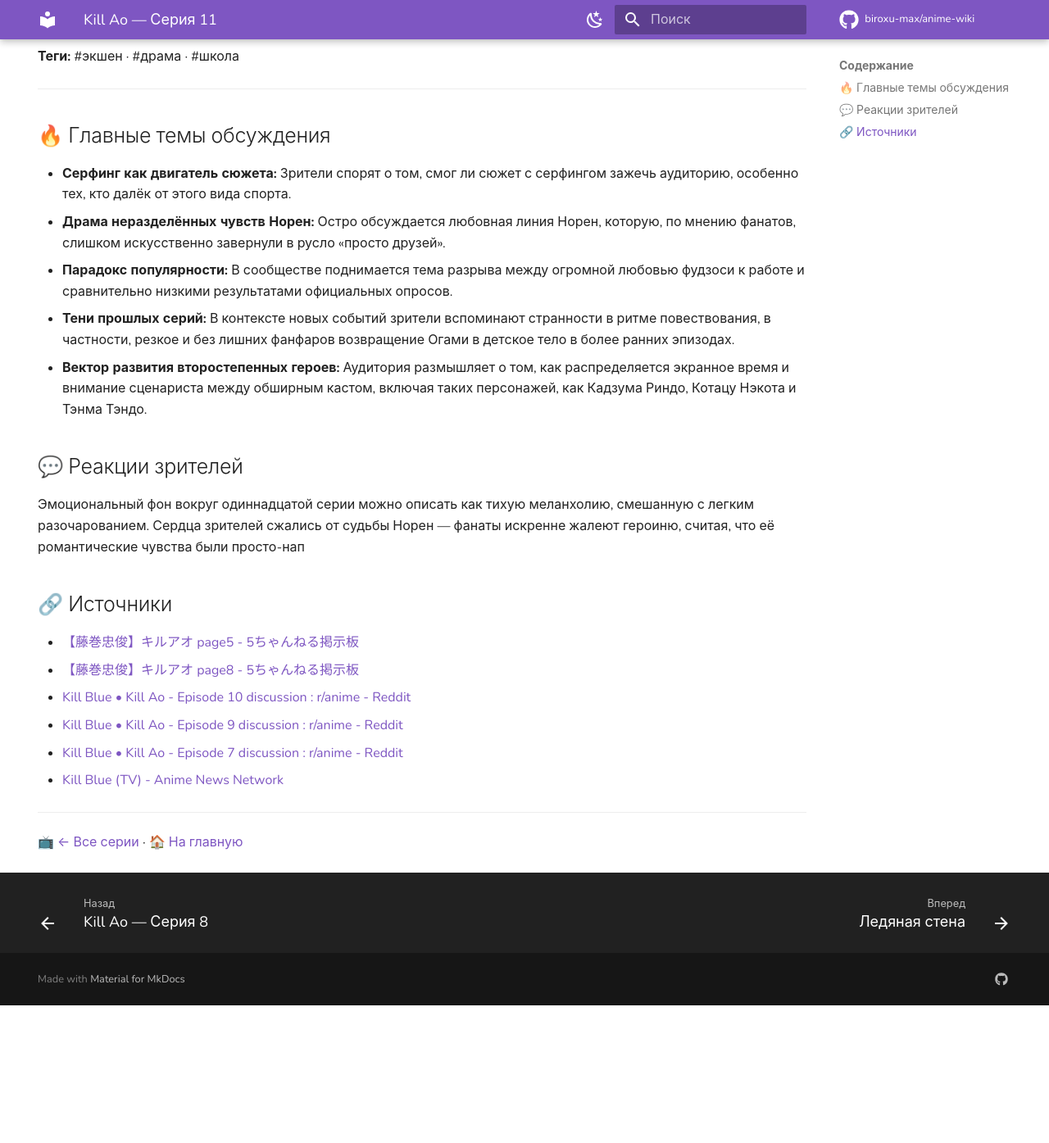
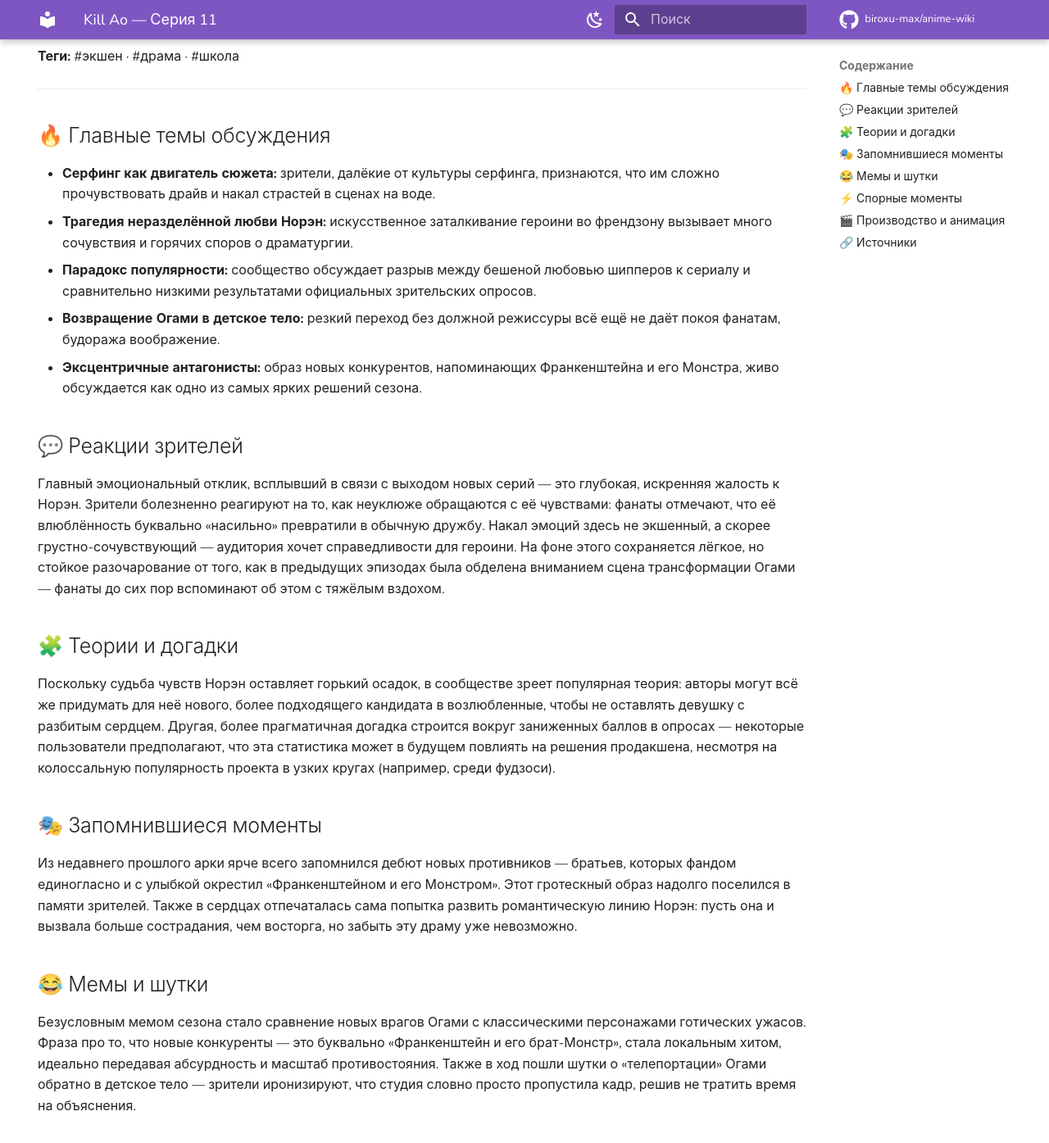
Before and after one commit to biroxu-max/anime-wiki, an MkDocs documentation site: the page built from docs/anime/kill-ao/ep-11.md, in a window 1280 px wide and 1400 px high, scrolled down 296 px. Shown: the top 1395 px of the window at 82% size. Built offline with MkDocs 1.6.1 and Material for MkDocs 9.7.7, drawn with Linux system fonts in a browser that asks for light colours; comment, search, counter and statistics services are not loaded; before the commit the page ends 1523 px from its top, so only the background shows below that; some of the changed text lies outside the part shown.

Commit message:
chore(wiki): +kill-ao ep11

```diff
--- a/docs/anime/kill-ao/ep-11.md
+++ b/docs/anime/kill-ao/ep-11.md
@@ -18,16 +18,29 @@ hide:
 ---
 
 ## 🔥 Главные темы обсуждения
-
-- **Серфинг как двигатель сюжета:** Зрители спорят о том, смог ли сюжет с серфингом зажечь аудиторию, особенно тех, кто далёк от этого вида спорта.
-- **Драма неразделённых чувств Норен:** Остро обсуждается любовная линия Норен, которую, по мнению фанатов, слишком искусственно завернули в русло «просто друзей».
-- **Парадокс популярности:** В сообществе поднимается тема разрыва между огромной любовью фудзоси к работе и сравнительно низкими результатами официальных опросов.
-- **Тени прошлых серий:** В контексте новых событий зрители вспоминают странности в ритме повествования, в частности, резкое и без лишних фанфаров возвращение Огами в детское тело в более ранних эпизодах.
-- **Вектор развития второстепенных героев:** Аудитория размышляет о том, как распределяется экранное время и внимание сценариста между обширным кастом, включая таких персонажей, как Кадзума Риндо, Котацу Нэкота и Тэнма Тэндо.
+- **Серфинг как двигатель сюжета:** зрители, далёкие от культуры серфинга, признаются, что им сложно прочувствовать драйв и накал страстей в сценах на воде.
+- **Трагедия неразделённой любви Норэн:** искусственное заталкивание героини во френдзону вызывает много сочувствия и горячих споров о драматургии.
+- **Парадокс популярности:** сообщество обсуждает разрыв между бешеной любовью шипперов к сериалу и сравнительно низкими результатами официальных зрительских опросов.
+- **Возвращение Огами в детское тело:** резкий переход без должной режиссуры всё ещё не даёт покоя фанатам, будоража воображение.
+- **Эксцентричные антагонисты:** образ новых конкурентов, напоминающих Франкенштейна и его Монстра, живо обсуждается как одно из самых ярких решений сезона.
 
 ## 💬 Реакции зрителей
+Главный эмоциональный отклик, всплывший в связи с выходом новых серий — это глубокая, искренняя жалость к Норэн. Зрители болезненно реагируют на то, как неуклюже обращаются с её чувствами: фанаты отмечают, что её влюблённость буквально «насильно» превратили в обычную дружбу. Накал эмоций здесь не экшенный, а скорее грустно-сочувствующий — аудитория хочет справедливости для героини. На фоне этого сохраняется лёгкое, но стойкое разочарование от того, как в предыдущих эпизодах была обделена вниманием сцена трансформации Огами — фанаты до сих пор вспоминают об этом с тяжёлым вздохом.
 
-Эмоциональный фон вокруг одиннадцатой серии можно описать как тихую меланхолию, смешанную с легким разочарованием. Сердца зрителей сжались от судьбы Норен — фанаты искренне жалеют героиню, считая, что её романтические чувства были просто-нап
+## 🧩 Теории и догадки
+Поскольку судьба чувств Норэн оставляет горький осадок, в сообществе зреет популярная теория: авторы могут всё же придумать для неё нового, более подходящего кандидата в возлюбленные, чтобы не оставлять девушку с разбитым сердцем. Другая, более прагматичная догадка строится вокруг заниженных баллов в опросах — некоторые пользователи предполагают, что эта статистика может в будущем повлиять на решения продакшена, несмотря на колоссальную популярность проекта в узких кругах (например, среди фудзоси).
+
+## 🎭 Запомнившиеся моменты
+Из недавнего прошлого арки ярче всего запомнился дебют новых противников — братьев, которых фандом единогласно и с улыбкой окрестил «Франкенштейном и его Монстром». Этот гротескный образ надолго поселился в памяти зрителей. Также в сердцах отпечаталась сама попытка развить романтическую линию Норэн: пусть она и вызвала больше сострадания, чем восторга, но забыть эту драму уже невозможно.
+
+## 😂 Мемы и шутки
+Безусловным мемом сезона стало сравнение новых врагов Огами с классическими персонажами готических ужасов. Фраза про то, что новые конкуренты — это буквально «Франкенштейн и его брат-Монстр», стала локальным хитом, идеально передавая абсурдность и масштаб противостояния. Также в ход пошли шутки о «телепортации» Огами обратно в детское тело — зрители иронизируют, что студия словно просто пропустила кадр, решив не тратить время на объяснения.
+
+## ⚡ Спорные моменты
+Главное разногласие крутится вокруг романтической подоплёки. Часть аудитории считает, что заставлять Норэн дружить с объектом её любви — это драматургическая ошибка и жестоко по отношению к самой героине (пользователи открыто предлагают были «нормально влюбить её в кого-то другого»). Другие же принимают это как часть авторского видения. Кроме того, спорным остаётся выбор серфинга как центрального элемента: те, кто понимает спорт, оценивают эстетику, а те, кто далёк от досок и волн, откровенно скучают и не могут «загореться» серией.
+
+## 🎬 Производство и анимация
+Прямых дискуссий о качестве анимации именно одиннадцатого эпизода в текущих сводках пока немного — зрители всёцело поглощены судьбами героев и сюжетными парадоксами. Однако стоит отметить богатый актёрский состав, который продолжает удерживать атмосферу сериала на высоте: за этим миром стоят такие голоса, как Сёя Тиба (Отохиме), Сюитиро Умэда (Кадзума Риндо) и Такэо Оцука (Котацу Нэкота), чья работа не остаётся незамеченной преданными фанатами.
 
 ## 🔗 Источники
 
```
Also changed, not shown: docs/anime/kill-ao/index.md (+2 -1 lines).
